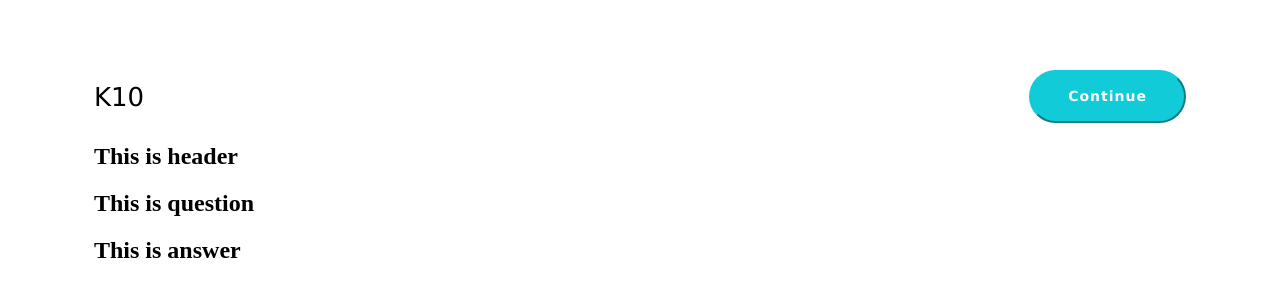
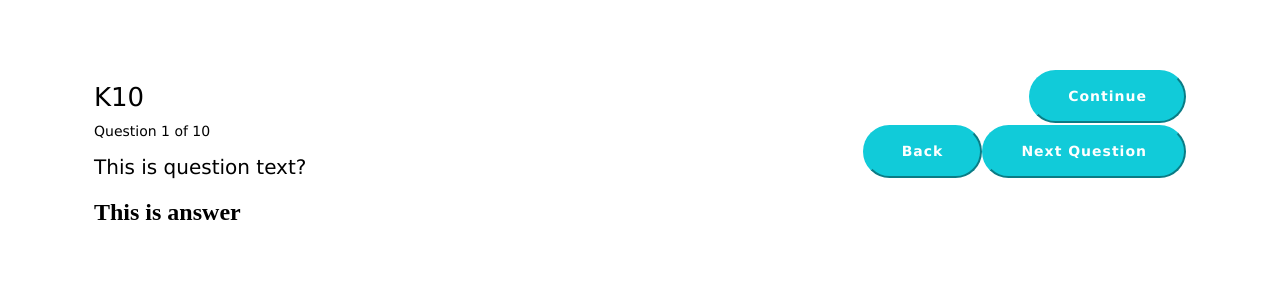
Before and after one commit to nimblehq/vue-questionnaire, a Vue app: page / in a window 1280 px wide. Shown: the top 300 px of the page. Built offline with nearby package versions, Linux system fonts and the light colour scheme.

Commit message:
Create questionnaire content header

```diff
--- a/src/components/QuestionnaireContent.vue
+++ b/src/components/QuestionnaireContent.vue
@@ -1,7 +1,9 @@
 <template>
   <div>
-    <slot name="header"></slot>
-    <slot name="question"></slot>
+    <header>
+      <slot name="question"></slot>
+      <slot name="nextQuestionButton"></slot>
+    </header>
     <slot name="answer"></slot>
   </div>
 </template>
@@ -11,3 +13,11 @@ export default {
   name: 'QuestionnaireContent'
 }
 </script>
+
+<style lang="scss" scoped>
+header {
+  display: flex;
+  justify-content: space-between;
+  align-items: center;
+}
+</style>
--- a/src/components/QuestionnaireContentHeader.vue
+++ /dev/null
@@ -1,9 +0,0 @@
-<template>
-  <h1>This is header</h1>
-</template>
-
-<script>
-export default {
-  name: 'QuestionnaireContentHeader'
-}
-</script>
--- a/src/components/QuestionnaireContentQuestion.vue
+++ b/src/components/QuestionnaireContentQuestion.vue
@@ -1,5 +1,12 @@
 <template>
-  <h2>This is question</h2>
+  <section>
+    <div class="question-number">
+      Question 1 of 10
+    </div>
+    <div class="question-text">
+      This is question text?
+    </div>
+  </section>
 </template>
 
 <script>
@@ -7,3 +14,20 @@ export default {
   name: 'QuestionnaireContentAnswer'
 }
 </script>
+
+<style lang="scss" scoped>
+section {
+  font-family: Verdana, Geneva, sans-serif;
+  display: flex;
+  flex-flow: column;
+}
+
+section .question-number {
+  margin-bottom: 16px;
+  font-size: 14px;
+}
+
+section .question-text {
+  font-size: 20px;
+}
+</style>
--- /dev/null
+++ b/src/components/QuestionnaireContentStepButton.vue
@@ -0,0 +1,31 @@
+<template>
+  <div>
+    <Button v-show="isShowPrevious"
+            type="button"
+            text="Back"
+            :disabled="false"
+            :onClick="onPreviousQuestion" />
+    <Button v-show="isShowNext"
+            type="button"
+            text="Next Question"
+            :disabled="false"
+            :onClick="onNextQuestion" />
+  </div>
+</template>
+
+<script>
+import Button from './Button'
+
+export default {
+  name: 'QuestionnaireStepButton',
+  props: {
+    isShowNext: Boolean,
+    isShowPrevious: Boolean,
+    onNextQuestion: Function,
+    onPreviousQuestion: Function,
+  },
+  components: {
+    Button
+  }
+}
+</script>
--- a/src/containers/Questionnaire.vue
+++ b/src/containers/Questionnaire.vue
@@ -2,11 +2,11 @@
   <section class="questionnaire">
     <QuestionnaireHeader title="K10" submitButtonText="Continue" :enableSubmitButton="true" :onSubmit="submitHandler" />
     <QuestionnaireContent>
-      <template v-slot:header>
-        <QuestionnaireContentHeader />
-      </template>
       <template v-slot:question>
         <QuestionnaireContentQuestion />
+      </template>
+      <template v-slot:nextQuestionButton>
+        <QuestionnaireContentStepButton :isShowNext="true" :isShowPrevious="true" :onNextQuestion="nextQuestionHandler" :onPreviousQuestion="backQuestionHandler" />
       </template>
       <template v-slot:answer>
         <QuestionnaireContentAnswer />
@@ -18,8 +18,8 @@
 <script>
 import QuestionnaireHeader from '../components/QuestionnaireHeader.vue';
 import QuestionnaireContent from '../components/QuestionnaireContent.vue';
-import QuestionnaireContentHeader from '../components/QuestionnaireContentHeader.vue';
 import QuestionnaireContentQuestion from '../components/QuestionnaireContentQuestion.vue';
+import QuestionnaireContentStepButton from '../components/QuestionnaireContentStepButton.vue';
 import QuestionnaireContentAnswer from '../components/QuestionnaireContentAnswer.vue';
 import questions from '../data/questions.json';
 
@@ -28,13 +28,19 @@ export default {
   components: {
     QuestionnaireHeader,
     QuestionnaireContent,
-    QuestionnaireContentHeader,
     QuestionnaireContentQuestion,
+    QuestionnaireContentStepButton,
     QuestionnaireContentAnswer
   },
   methods: {
     submitHandler() {
       console.log('DISPATCH: SAVE_QUESTIONNAIRE');
+    },
+    nextQuestionHandler() {
+      console.log('DISPATCH: NEXT_QUESTION')
+    },
+    backQuestionHandler() {
+      console.log('DISPATCH: BACK_QUESTION')
     }
   }
 }
```
